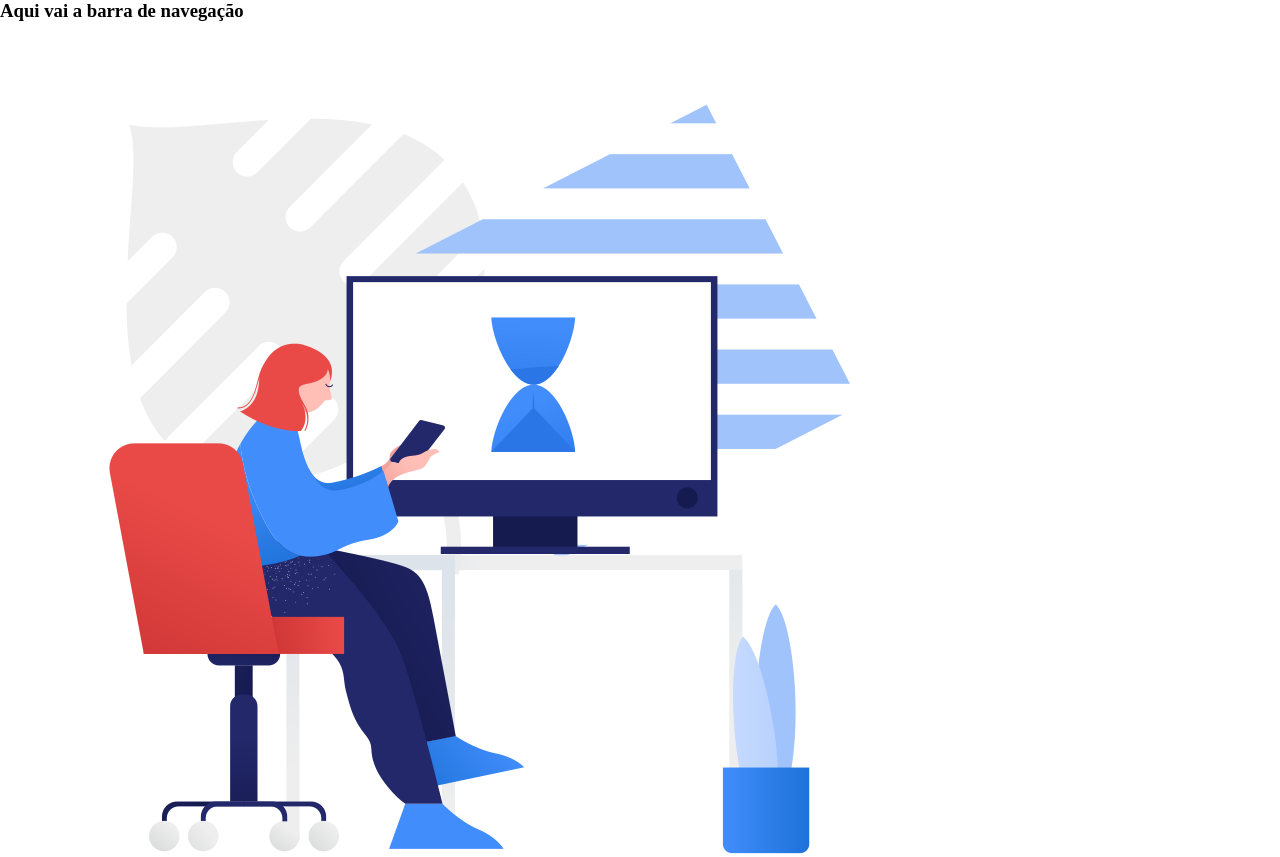
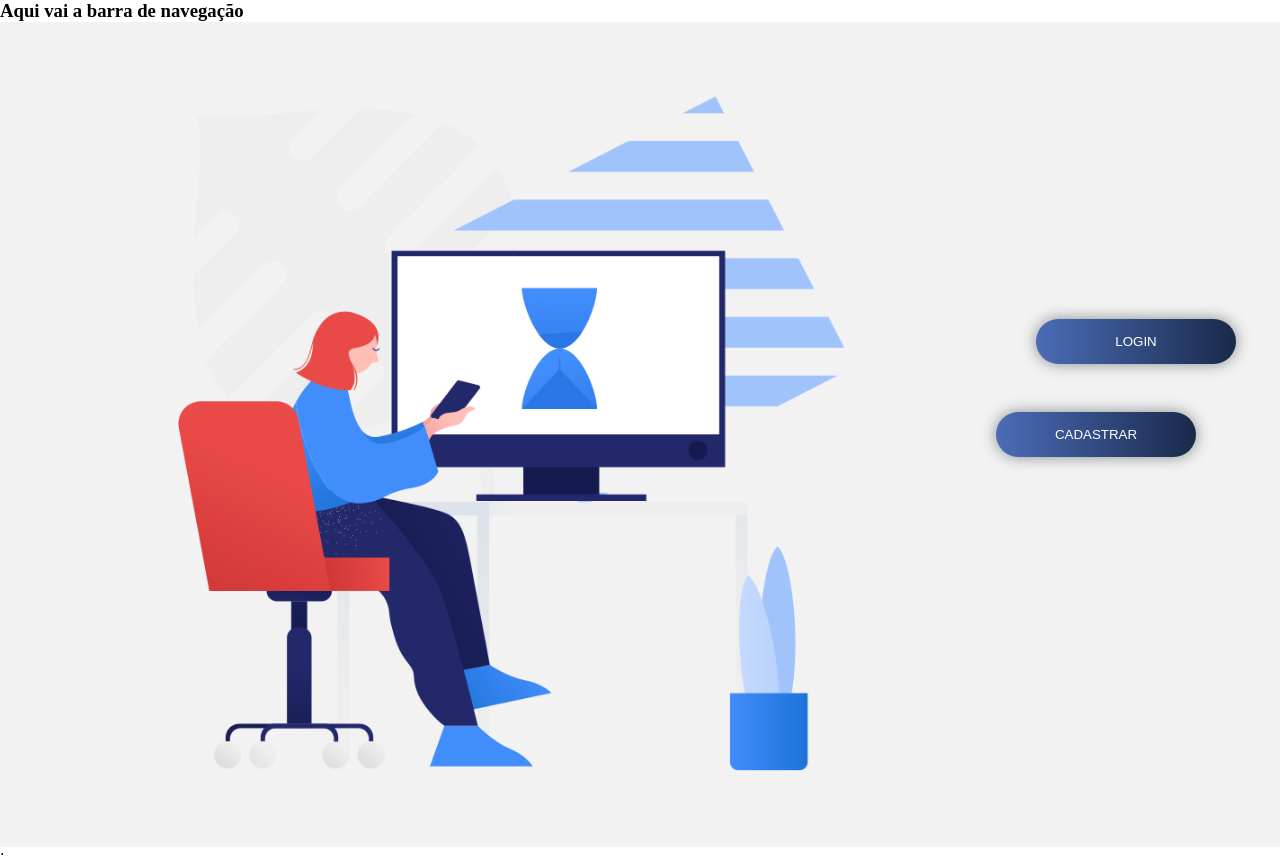
Before and after one commit to BeatrixFox/react-habits-super-devs, a React (Create React App) app: page / in a window 1280 px wide. Shown: the top 857 px of the page. Built offline with nearby package versions, Linux system fonts and the light colour scheme; no server answers.

Commit message:
Feat: styled home page

```diff
--- a/src/pages/Home/index.jsx
+++ b/src/pages/Home/index.jsx
@@ -1,18 +1,31 @@
 import HomeImg from "../../assets/img/homeImg.png";
 import Button from "../../components/Button/index";
+import { Link } from "react-router-dom";
+import { Section, Img, Div } from "./styles";
 
 const Home = () => {
     return (
-        <div>
+        <Section>
             <div>
                 <figure>
-                    <img src={HomeImg} alt="background" />
+                    <Img src={HomeImg} alt="background" />
                 </figure>
             </div>
 
-            <Button>Login</Button>
-            <Button>Cadastrar</Button>
-        </div>
+            <Div>
+                <div className="login">
+                    <Link to="/login">
+                        <Button title="login"></Button>
+                    </Link>
+                </div>
+
+                <div className="signup">
+                    <Link to="/signup">
+                        <Button title="cadastrar"></Button>
+                    </Link>
+                </div>
+            </Div>
+        </Section>
     );
 };
 
--- /dev/null
+++ b/src/pages/Home/styles.js
@@ -0,0 +1,45 @@
+import styled from "styled-components";
+
+export const Section = styled.section`
+    display: flex;
+    flex-direction: column;
+    align-items: center;
+    justify-content: center;
+    background-color: var(--background-geral);
+
+    & div > figure {
+        text-align: center;
+    }
+
+    @media only screen and (min-width: 400px) {
+    }
+
+    @media only screen and (min-width: 800px) {
+        flex-direction: row;
+    }
+`;
+
+export const Img = styled.img`
+    width: 90%;
+`;
+
+export const Div = styled.div`
+    display: flex;
+    flex-direction: column;
+    justify-content: space-around;
+    position: relative;
+    align-items: center;
+    height: 100px;
+    width: 300px;
+
+    @media only screen and (min-width: 400px) {
+    }
+    @media only screen and (min-width: 800px) {
+        height: 250px;
+        & div.login {
+            position: absolute;
+            right: 0;
+            top: 0;
+        }
+    }
+`;
```
